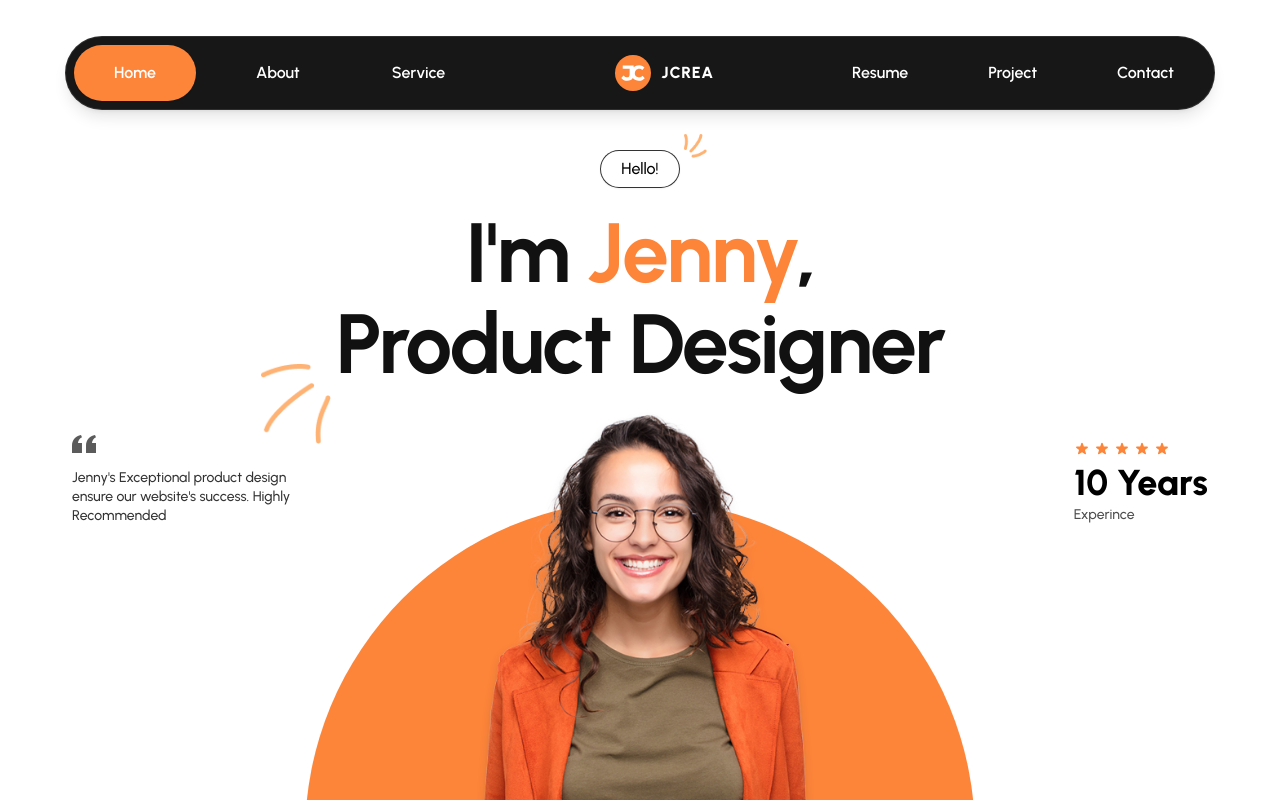
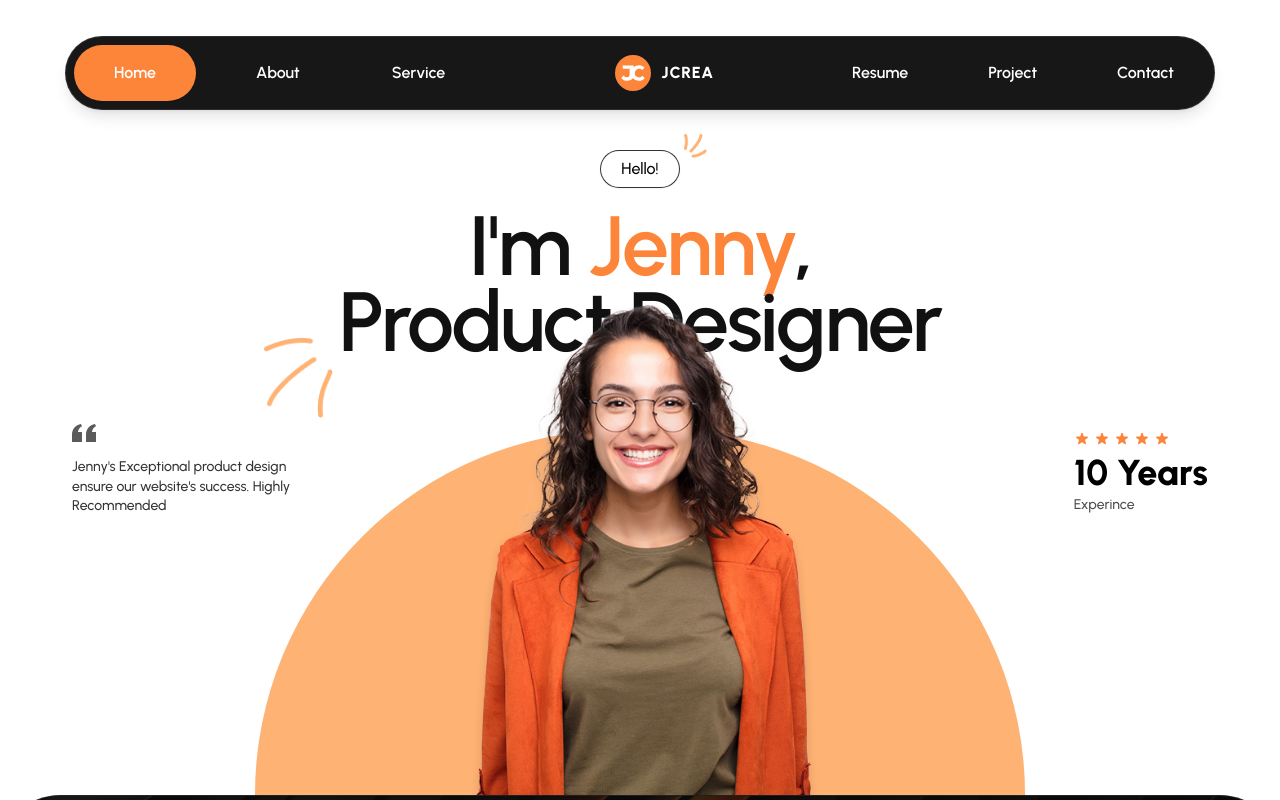
Before and after one commit to GausAlMunirTushar/technical-assessment-design-pillar1, a Next.js app: page / in a window 1280 px wide. Shown: the top 800 px of the page. Built offline with nearby package versions, Linux system fonts and the light colour scheme.

Commit message:
feat: implement hero section with testimonial and rating experience components

```diff
--- a/src/components/HeroSection.tsx
+++ b/src/components/HeroSection.tsx
@@ -14,12 +14,12 @@ export const HeroSection: React.FC = () => {
 
 			{/* Main Title Container */}
 			<div className="relative text-center max-w-4xl mb-0 z-10">
-				<h1 className="text-4xl xs:text-5xl sm:text-6xl md:text-7xl lg:text-[84px] font-bold text-text-dark tracking-tight leading-[1.08]">
+				<h1 className="text-4xl xs:text-5xl sm:text-6xl md:text-7xl lg:text-[84px] font-semibold text-text-dark tracking-tight leading-[0.9]">
 					I&apos;m <span className="text-accent-orange">Jenny</span>,
 					<br />
 					<span className="relative inline-block">
 						{/* Scribble accent positioned under the P of "Product" */}
-						<span className="absolute -left-7 xs:-left-10 sm:-left-12 md:-left-16 lg:-left-20 top-[60%] sm:top-[68%] md:top-[72%] pointer-events-none w-9 h-9 sm:w-14 sm:h-14 md:w-16 md:h-16 lg:w-20 lg:h-20 z-10">
+						<span className="absolute -left-7 xs:-left-10 sm:-left-12 md:-left-18 lg:-left-20 top-[60%] sm:top-[68%] md:top-[72%] pointer-events-none w-9 h-9 sm:w-14 sm:h-14 md:w-16 md:h-16 lg:w-20 lg:h-20 z-10">
 							<Image
 								src="/vector-2.png"
 								alt="Decorative orange scribble accent under P"
@@ -39,18 +39,18 @@ export const HeroSection: React.FC = () => {
 				<RatingExperience />
 			</div>
 
-			{/* Hero Content Container: Side elements (Desktop) & Center Portrait with Pop-Out Arch */}
+			{/* Hero Content Container */}
 			<div className="w-full max-w-6xl grid grid-cols-1 md:grid-cols-12 items-end relative -mt-4 sm:-mt-12 md:-mt-28 lg:-mt-36">
 				{/* Left Side: Testimonial (Desktop) */}
-				<div className="hidden md:flex md:col-span-3 justify-start items-center pb-24 lg:pb-95 z-30 pl-2">
+				<div className="hidden md:flex md:col-span-3 justify-start items-center pb-24 lg:pb-70 z-30 pl-2">
 					<Testimonial />
 				</div>
 
 				{/* Center: Hero Image with Orange Arch Backdrop (Pop-out effect) */}
 				<div className="col-span-1 md:col-span-6 flex justify-center items-end relative z-20">
-					<div className="relative w-[340px] xs:w-[420px] sm:w-[560px] md:w-[680px] lg:w-[780px] h-[280px] xs:h-[350px] sm:h-[480px] md:h-[580px] lg:h-[660px] flex justify-center items-end">
+					<div className="relative w-85 xs:w-105 sm:w-140 md:w-170 lg:w-220 h-70 xs:h-87.5 sm:h-120 md:h-130 lg:h-145 flex justify-center items-end">
 						{/* Orange Arch Background Shape - Lower height than person so head pops out */}
-						<div className="absolute bottom-0 w-[290px] xs:w-[360px] sm:w-[480px] md:w-[580px] lg:w-[670px] h-[175px] xs:h-[215px] sm:h-[290px] md:h-[355px] lg:h-[405px] bg-accent-orange rounded-t-full shadow-xs" />
+						<div className="absolute bottom-0 w-72.5 xs:w-90 sm:w-120 md:w-145 lg:w-192.5 h-43.75 xs:h-53.75 sm:h-72.5 md:h-88.75 lg:h-91.25 bg-[#FEB273] rounded-t-full shadow-xs" />
 
 						{/* Jenny's Portrait - Enlarged image extending high above the arch and overlapping title text */}
 						<div className="relative z-10 w-full h-full flex justify-center items-end overflow-visible">
@@ -67,7 +67,7 @@ export const HeroSection: React.FC = () => {
 				</div>
 
 				{/* Right Side: Rating & Experience (Desktop) */}
-				<div className="hidden md:flex md:col-span-3 justify-end items-center pb-24 lg:pb-95 z-30 pr-2">
+				<div className="hidden md:flex md:col-span-3 justify-end items-center pb-24 lg:pb-70 z-30 pr-2">
 					<RatingExperience />
 				</div>
 			</div>
--- a/src/components/RatingExperience.tsx
+++ b/src/components/RatingExperience.tsx
@@ -3,7 +3,7 @@ import { StarRating } from "./icons/StarRating";
 
 export const RatingExperience: React.FC = () => {
   return (
-    <div className="flex flex-col items-start text-left gap-1 max-w-[200px]">
+    <div className="flex flex-col items-start text-left gap-1 max-w-50">
       <StarRating count={5} />
       <div className="mt-1">
         <span className="block text-2xl sm:text-3xl lg:text-[36px] font-extrabold text-black leading-none">
--- a/src/components/Testimonial.tsx
+++ b/src/components/Testimonial.tsx
@@ -3,7 +3,7 @@ import { QuoteIcon } from "./icons/QuoteIcon";
 
 export const Testimonial: React.FC = () => {
 	return (
-    <div className="flex flex-col gap-3 max-w-[220px] text-left">
+		<div className="flex flex-col gap-3 max-w-60 text-left">
 			<QuoteIcon className="w-6 h-6 text-black/80" />
 			<p className="text-xs sm:text-sm font-medium text-black/80 leading-snug">
 				Jenny&apos;s Exceptional product design ensure our website&apos;s success. Highly Recommended
```
Lines whose indentation alone changed are shown as unchanged.
